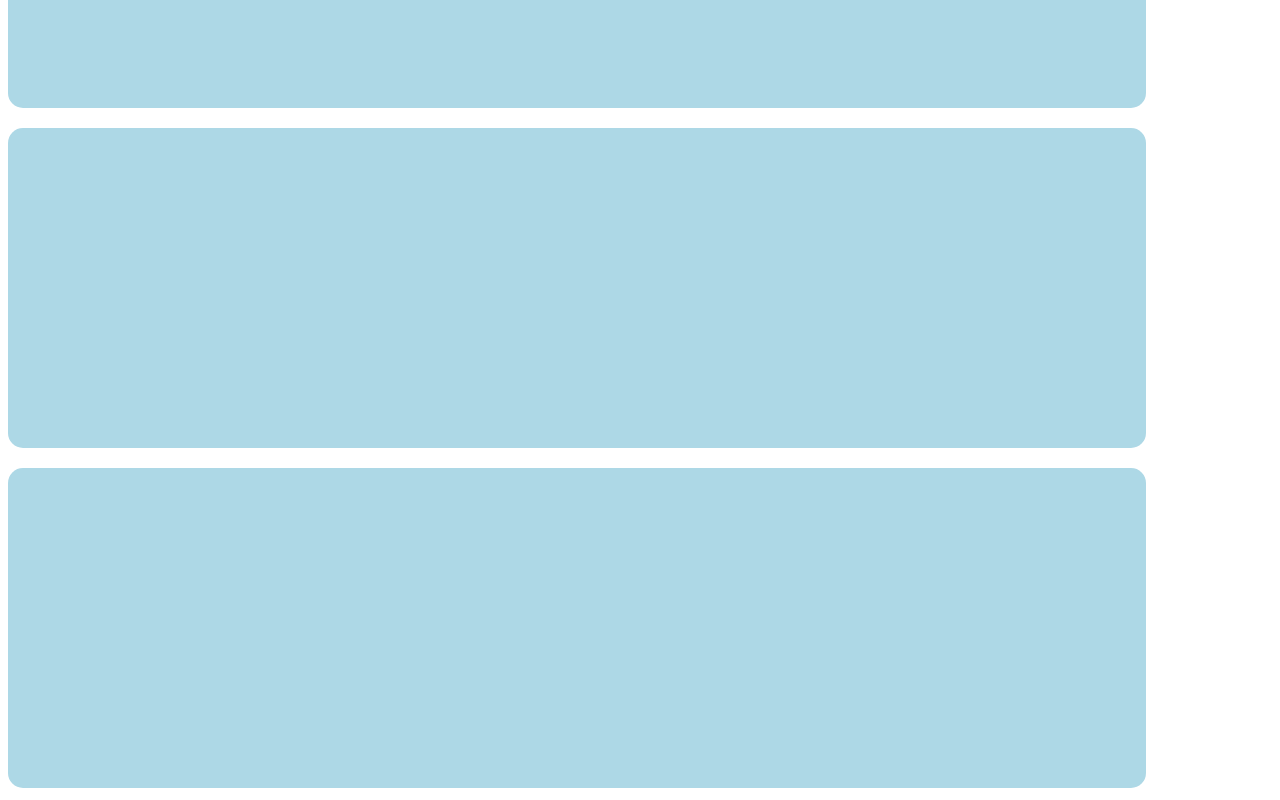
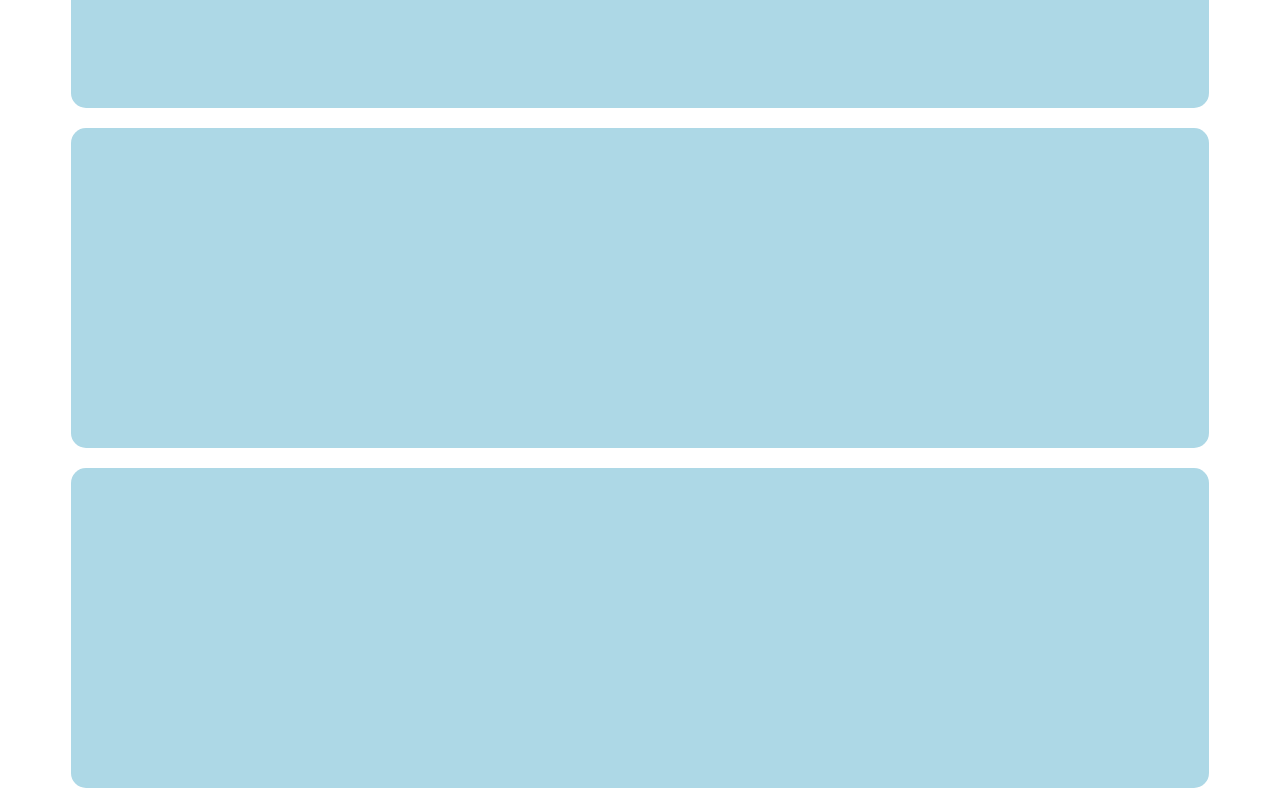
Before and after one commit to freddycarta/htmlcss-responsive-layout, a plain HTML site: page index.html in a window 1280 px wide. Shown: the part 720-1520 px from the top of the page. Drawn offline with Linux system fonts and the light colour scheme.

Commit message:
header + first main

```diff
--- a/index.html
+++ b/index.html
@@ -13,11 +13,12 @@
 
         </div>
     </header>
-    <div class="demo-application"></div>
-    <div class="first-container"></div>
-    <div class="first-container"></div>
-    <div class="first-container"></div>
-    <div class="first-container"></div>
-
+    <main>
+        <div class="demo-application"></div>
+        <div class="first-container"></div>
+        <div class="first-container"></div>
+        <div class="first-container"></div>
+        <div class="first-container"></div>
+    </main>
 </body>
 </html>
--- a/style.css
+++ b/style.css
@@ -1,13 +1,12 @@
-.body {
-    display: flex;
-    align-items: center;
+main{
+    padding-top: 20vh;
 }
 
 .header-container {
     width: 100%;
     height: 20vh;
     background-color: blue;
-
+    position: fixed;
 }
 
 .demo-application {
@@ -16,8 +15,7 @@
     margin-top: 20px;
     background-color: lightblue;
     border-radius: 15px;
-
-
+    margin: 20px auto;
 }
 
 .first-container {
@@ -26,5 +24,6 @@
     margin-top: 20px;
     background-color: lightblue;
     border-radius: 15px;
+    margin: 20px auto;
 
 }
```
